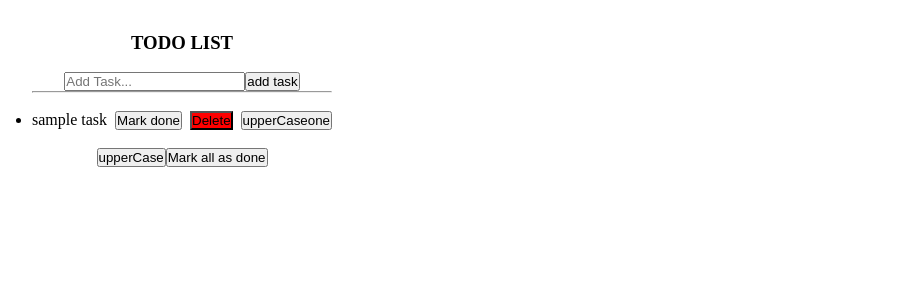
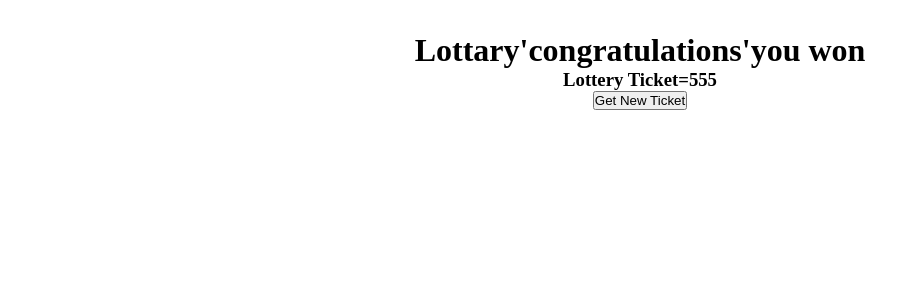
Before and after one commit to Nishantsharma-max/Learning-React, a React (Vite) app: page / in a window 1280 px wide. Shown: the top 300 px of the page, without its empty margins (0-912 px from the left). Built offline with nearby package versions, Linux system fonts and the light colour scheme.

Commit message:
lotarry game app

```diff
--- a/src/App.jsx
+++ b/src/App.jsx
@@ -7,6 +7,7 @@ import Counter from "./Counter.jsx";
 import Gamebox from "./Gamebox.jsx";
 import Likebtn from "./Likebtn.jsx";
 import Todo from "./todo.jsx";
+import Lottary from "./lottarygame.jsx";
 function App() {
 
   return (
@@ -18,7 +19,8 @@ function App() {
       {/* <Counter  /> */}
       {/* <Gamebox/> */}
       {/* <Likebtn/> */}
-      <Todo/>
+      {/* <Todo/> */}
+      <Lottary/>
 
     </>);
 }
--- /dev/null
+++ b/src/lottarygame.jsx
@@ -0,0 +1,25 @@
+import { useState,useEffect } from "react";
+export default function Lottary(){
+     const [ticket,setticket]=useState(555)
+     const [h1,seth1]=useState("Lottery Game")
+     let generateTicket=()=>{
+          setticket(()=>Math.floor((Math.random()*900)+100))
+     }
+     useEffect(()=>{
+          let str=ticket.toString()
+          let sum=[...str].reduce((acc,el)=> Number(acc) + Number(el))
+          console.log(sum)
+          if (sum==15){
+               return seth1(()=>"Lottary'congratulations'you won")
+          }else return seth1(()=>"Lottary Game")
+     },[ticket])
+
+
+
+     return(<div>
+          <h1>{h1}</h1>
+          <h3>Lottery Ticket={ticket}</h3>
+          <button onClick={generateTicket}>Get New Ticket</button>
+     </div>)
+
+}
```
